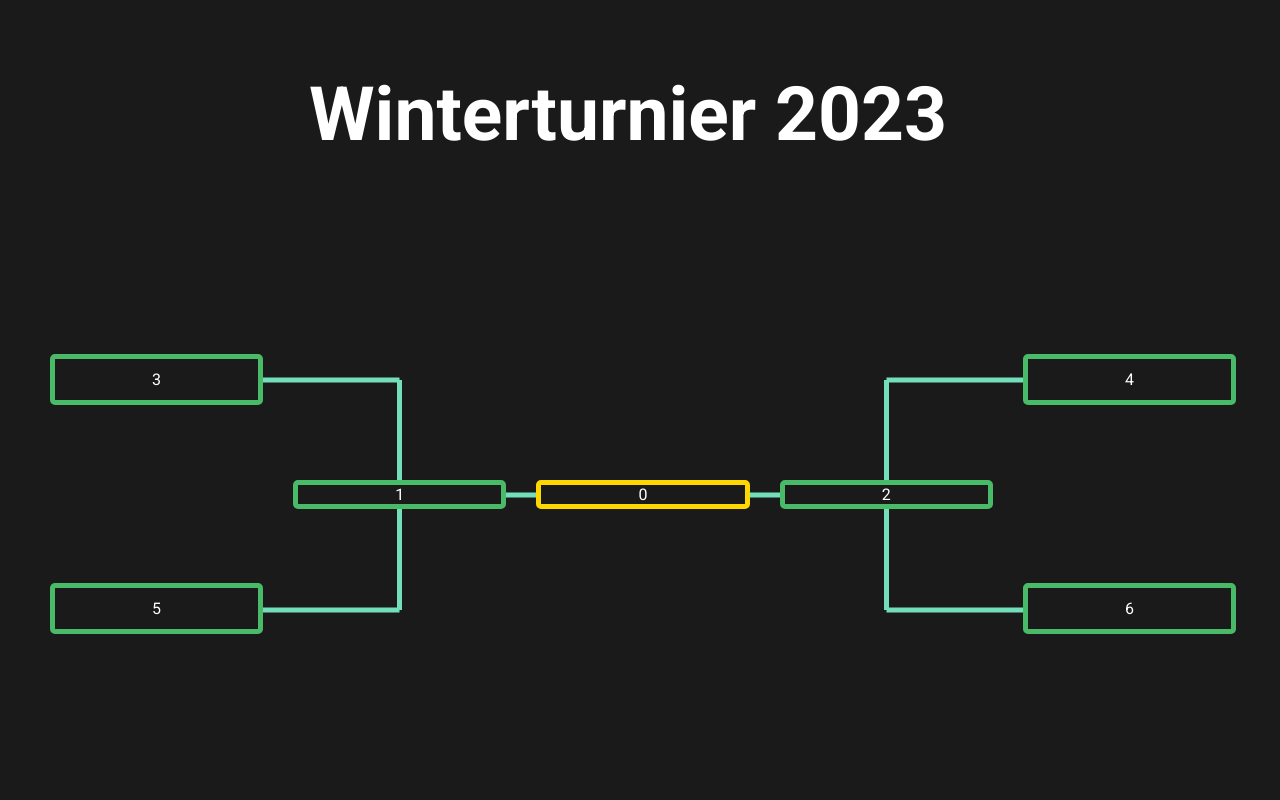
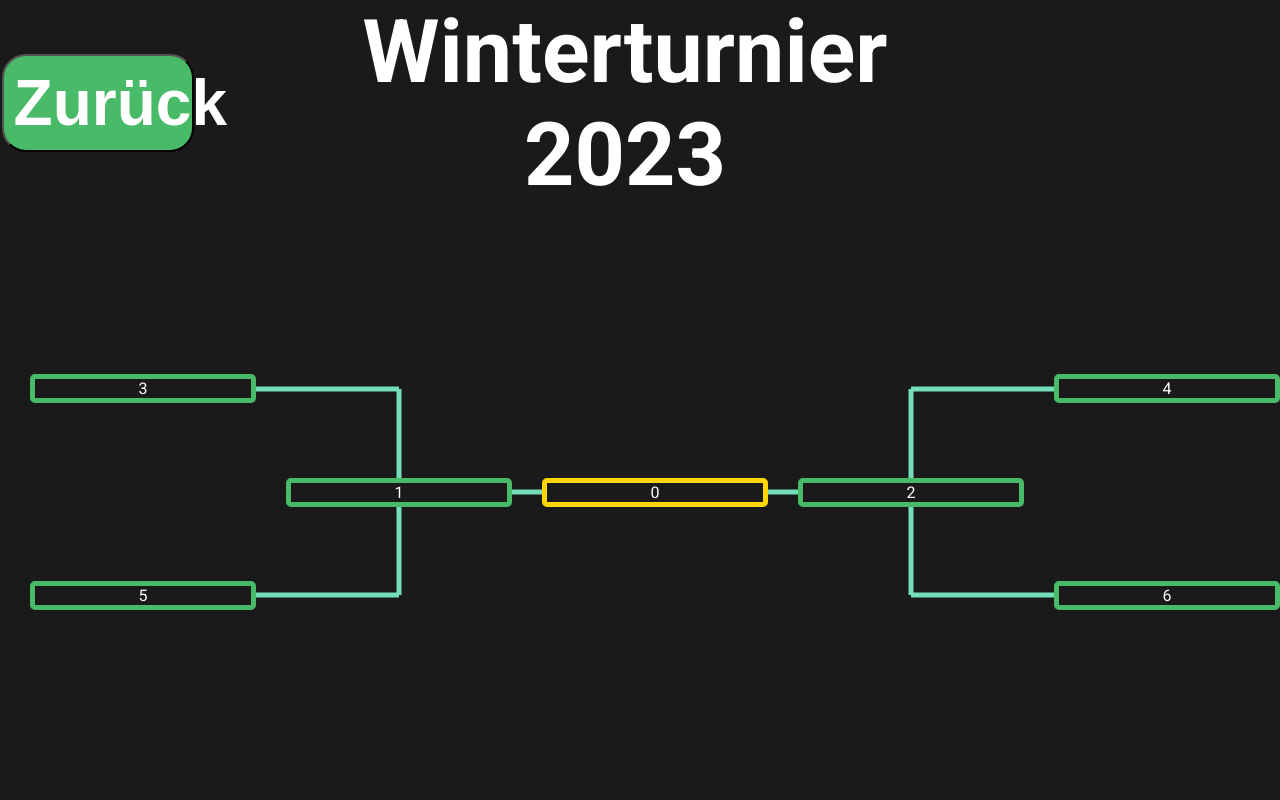
Before and after one commit to TechnikAG-HHG/footballtree, a Flask app: template code/templates/websitetree.html in a window 1280 px wide. Run offline with Flask 3, Linux system fonts and the light colour scheme; the template is opened without the code that fills it, so the values that code supplies are empty; parts of the project's set-up code (start-up, migrations or seed data) failed here and were passed over.

Commit message:
added return buttons

```diff
--- a/code/static/websitetree.css
+++ b/code/static/websitetree.css
@@ -1,29 +1,27 @@
 html,
 body {
-    height: 95%;
-    width: 95%;
-    margin: 0;
-    padding: 20px;
+    width: 100%;
+    margin: 0; /* Add this line */
+    padding: 0; /* Add this line */
 }
 
 h1 {
     color: white;
-    font-size: 75px;
+    font-size: 11vh;
     text-align: center;
     font-family: "Roboto", sans-serif;
+    padding-top: 0vh;
+    flex-shrink: 10;
+    align-self: center;
+    margin: 0;
 }
 
 body {
-    width: 100%;
-    height: 100%;
     display: flex;
-    justify-content: center;
-    align-items: center;
+    justify-content: space-around;
+    background-color: #1a1a1a;
+    font-family: "Roboto", sans-serif;
     flex-direction: column;
-    background-color: #1a1a1a;
-    margin: 0;
-    padding: 0;
-    font-family: "Roboto", sans-serif;
 }
 
 #main-container {
@@ -93,3 +91,39 @@ body {
     color: white;
     z-index: 99;
 }
+
+.header {
+    display: flex;
+    justify-content: space-evenly;
+    align-items: center;
+    flex-direction: row;
+    margin: 0;
+    padding: 0;
+    width: 75%;
+    margin-right: 25%;
+}
+
+#returnButton {
+    background-color: #49ba67; /* Replace with your preferred green color */
+    color: white; /* Text color */
+    text-align: center;
+    text-decoration: none;
+    display: inline-block;
+    font-size: 16px; /* Adjust as needed */
+    margin: 4px 2px;
+    cursor: pointer;
+    border-radius: 3vh;
+    margin-right: 10%;
+    font-size: 400%;
+    font-weight: bold;
+    width: 20%;
+    height: 20%;
+    padding-top: 1%;
+    padding-bottom: 1%;
+    padding-left: 1%;
+    padding-right: 1%;
+}
+
+#returnButton:hover {
+    background-color: #3d8e4f; /* Add a darker green color on hover */
+}
--- a/code/static/websitetree.js
+++ b/code/static/websitetree.js
@@ -234,6 +234,15 @@ function updateData() {
 
 function drawTeams() {}
 
+// Function to handle button clicks and redirect
+function redirectTo(path) {
+    window.location.href = path;
+}
+
+document.getElementById("returnButton").addEventListener("click", function () {
+    redirectTo("/");
+});
+
 drawTree();
 
 drawLines();
--- a/code/templates/websitegroup.html
+++ b/code/templates/websitegroup.html
@@ -4,7 +4,7 @@
         <meta charset="UTF-8" />
         <meta name="viewport" content="width=device-width, initial-scale=1.0" />
 
-        <title>footballgroup</title>
+        <title>Winterturnier 2023</title>
 
         <link
             rel="stylesheet"
@@ -17,7 +17,9 @@
         />
     </head>
     <body>
-        <div class="title">
+        <div class="header">
+            <button id="returnButton">Zur&uuml;ck</button>
+
             <h1>Winterturnier 2023</h1>
         </div>
 
--- a/code/templates/websitetree.html
+++ b/code/templates/websitetree.html
@@ -4,7 +4,7 @@
         <meta charset="UTF-8" />
         <meta name="viewport" content="width=device-width, initial-scale=1.0" />
 
-        <title>footballtree</title>
+        <title>Winterturnier 2023</title>
 
         <link
             rel="stylesheet"
@@ -17,9 +17,12 @@
         />
     </head>
     <body>
-        <div class="title">
+        <div class="header">
+            <button id="returnButton">Zur&uuml;ck</button>
+
             <h1>Winterturnier 2023</h1>
         </div>
+
         <div id="main-container">
             <!-- Your other content here -->
         </div>
```
Also changed, not shown: code/static/websitegroup.css (+52 -21 lines), code/static/websitegroup.js (+9 -0 lines), data/data.db.
